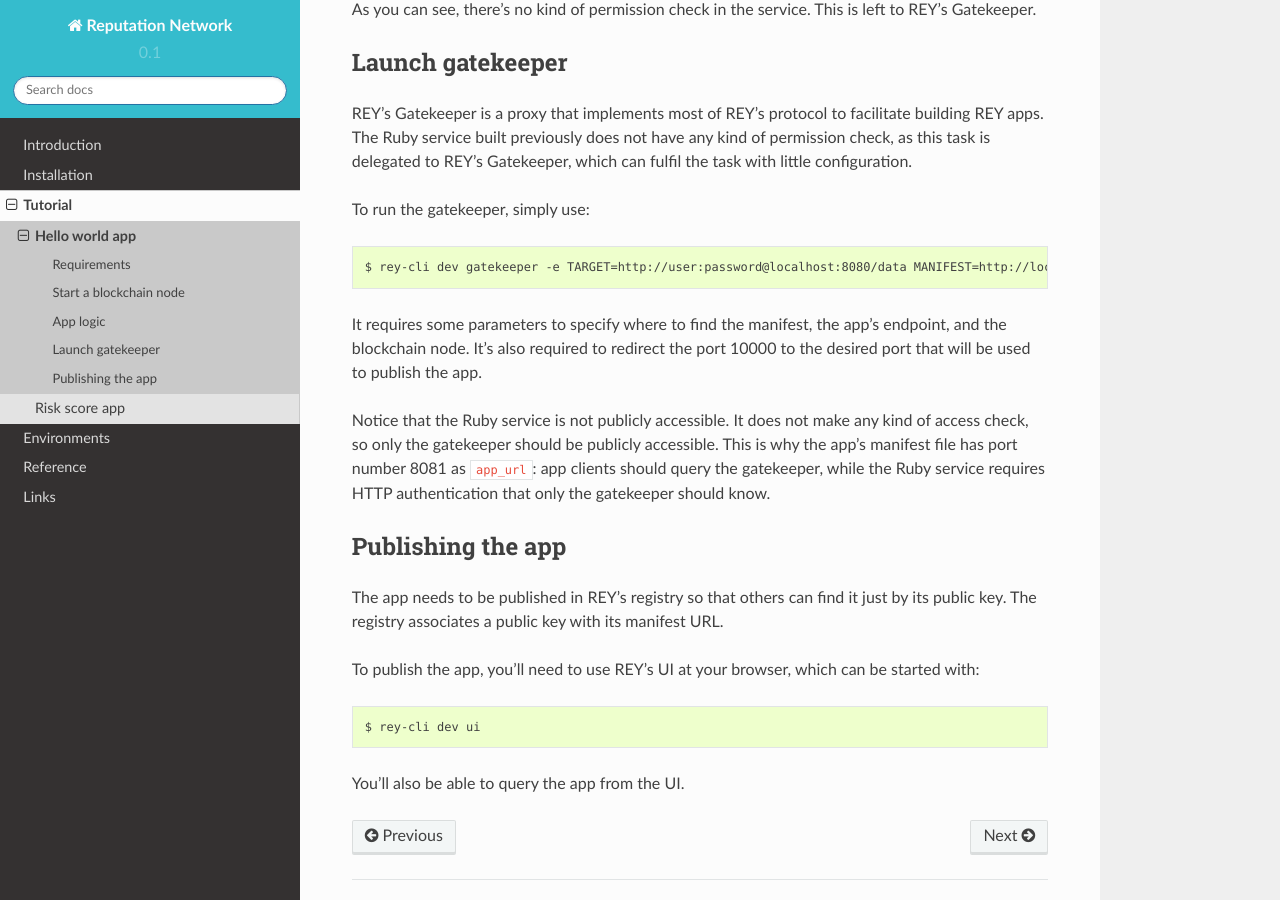
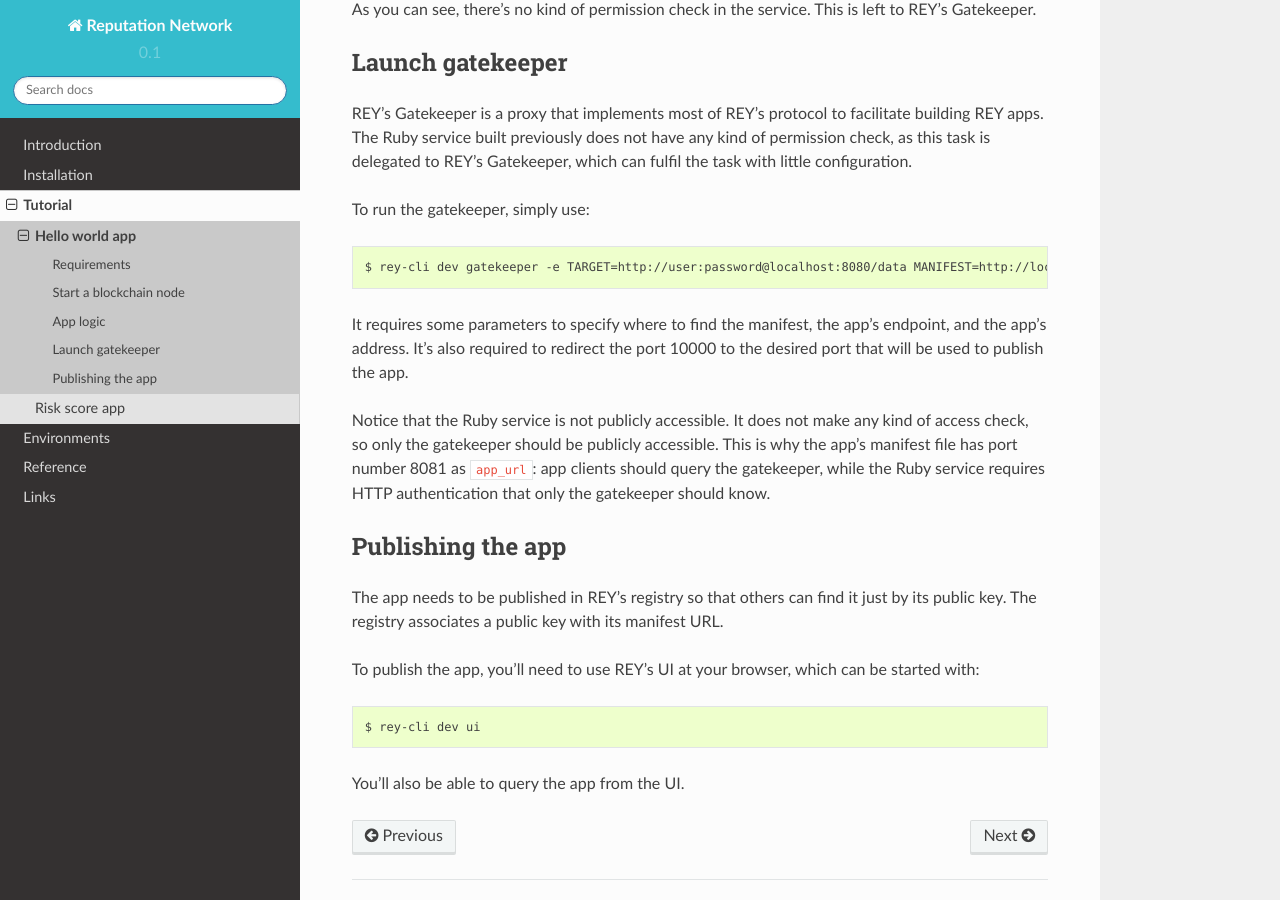
Before and after one commit to reputation-network/rey-docs, a Sphinx documentation site: the page built from docs/contents/tutorial/hello_world.rst, in a window 1280 px wide and 900 px high, scrolled down 2276 px. Built offline with Sphinx 7.4.7 and the Read the Docs theme 2.0.0, drawn with Linux system fonts in a browser that asks for light colours.

Commit message:
Fix gatekeeper call

```diff
--- a/docs/contents/tutorial/hello_world.rst
+++ b/docs/contents/tutorial/hello_world.rst
@@ -114,9 +114,9 @@
 
 .. code::
 
-  $ rey-cli dev gatekeeper -e TARGET=http://user:password@localhost:8080/data MANIFEST=http://localhost:8080/manifest
+  $ rey-cli dev gatekeeper -e TARGET=http://user:password@localhost:8080/data MANIFEST=http://localhost:8080/manifest APP_ADDRESS=0x88032398beab20017e61064af3c7c8bd38f4c968
 
-It requires some parameters to specify where to find the manifest, the app's endpoint, and the blockchain node. It's also required to redirect the port 10000 to the desired port that will be used to publish the app.
+It requires some parameters to specify where to find the manifest, the app's endpoint, and the app's address. It's also required to redirect the port 10000 to the desired port that will be used to publish the app.
 
 Notice that the Ruby service is not publicly accessible. It does not make any kind of access check, so only the gatekeeper should be publicly accessible. This is why the app's manifest file has port number 8081 as ``app_url``: app clients should query the gatekeeper, while the Ruby service requires HTTP authentication that only the gatekeeper should know.
 
```
